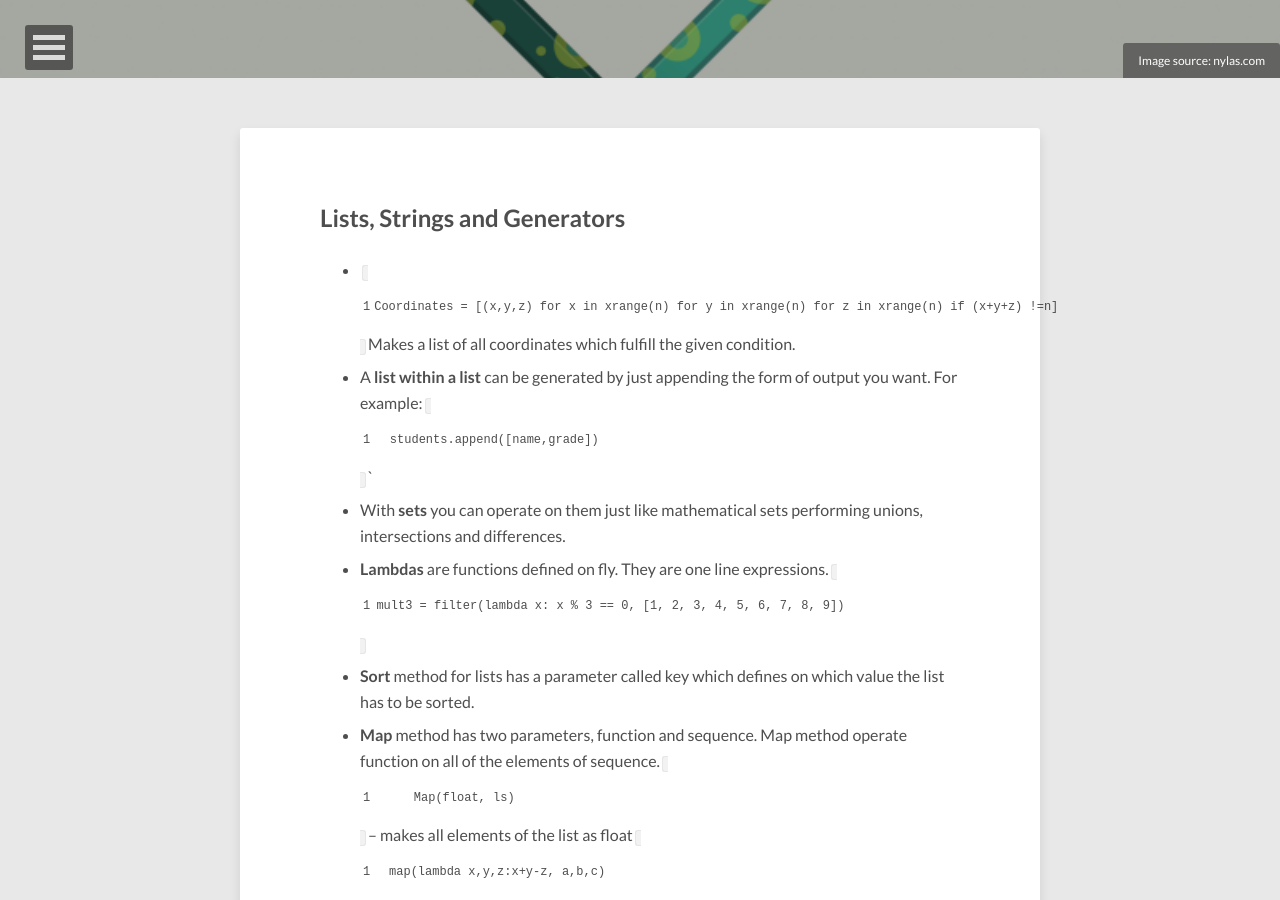
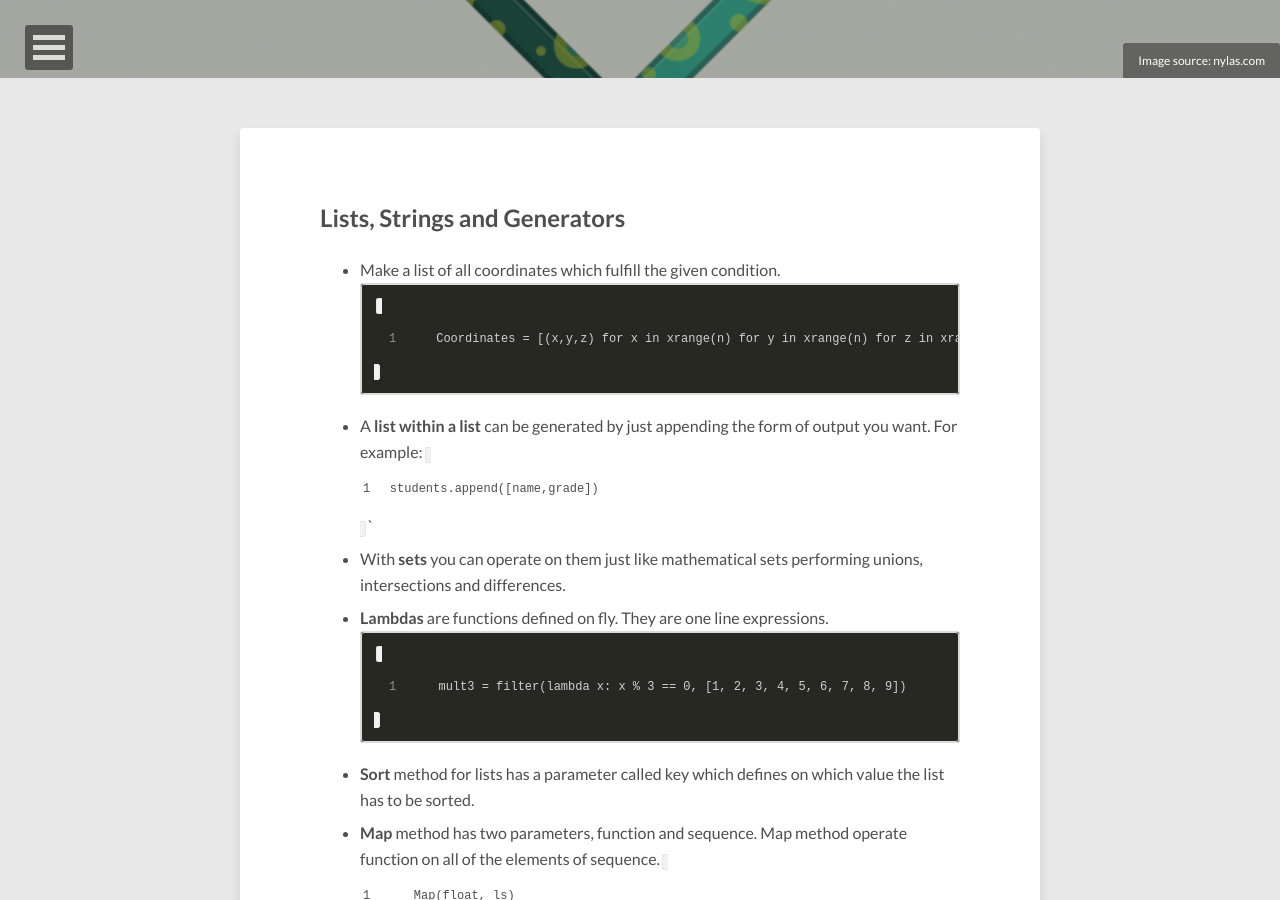
Before and after one commit to enigmanshu/Portfolio, a Jekyll site: the page built from _posts/2016-05-25-Python-HandBook.md, in a window 1280 px wide and 900 px high, scrolled down 322 px. Built offline with Jekyll 4.4.1, drawn with Linux system fonts in a browser that asks for light colours; nearby versions of some CDN libraries; comment, search, counter and statistics services are not loaded.

````diff
--- a/_posts/2016-05-25-Python-HandBook.md
+++ b/_posts/2016-05-25-Python-HandBook.md
@@ -12,11 +12,17 @@ image:
 
 
 ## Lists, Strings and Generators
-* `Coordinates = [(x,y,z) for x in xrange(n) for y in xrange(n) for z in xrange(n) if (x+y+z) !=n]` Makes a list of all coordinates which fulfill the given condition.
+* Make a list of all coordinates which fulfill the given condition.
+```
+Coordinates = [(x,y,z) for x in xrange(n) for y in xrange(n) for z in xrange(n) if (x+y+z) !=n]
+```
+
 * A **list within a list** can be generated by just appending the form of output you want. For example: `students.append([name,grade])``
 * With **sets** you can operate on them just like mathematical sets performing unions, intersections and differences.
 * **Lambdas** are functions defined on fly. They are one line expressions.
-`mult3 = filter(lambda x: x % 3 == 0, [1, 2, 3, 4, 5, 6, 7, 8, 9])`
+```
+mult3 = filter(lambda x: x % 3 == 0, [1, 2, 3, 4, 5, 6, 7, 8, 9])
+```
 * **Sort** method for lists has a parameter called key which defines on which value the list has to be sorted.
 * **Map** method has two parameters, function and sequence. Map method operate function on all of the elements of sequence.
 `Map(float, ls)` – makes all  elements of the list as float
````
